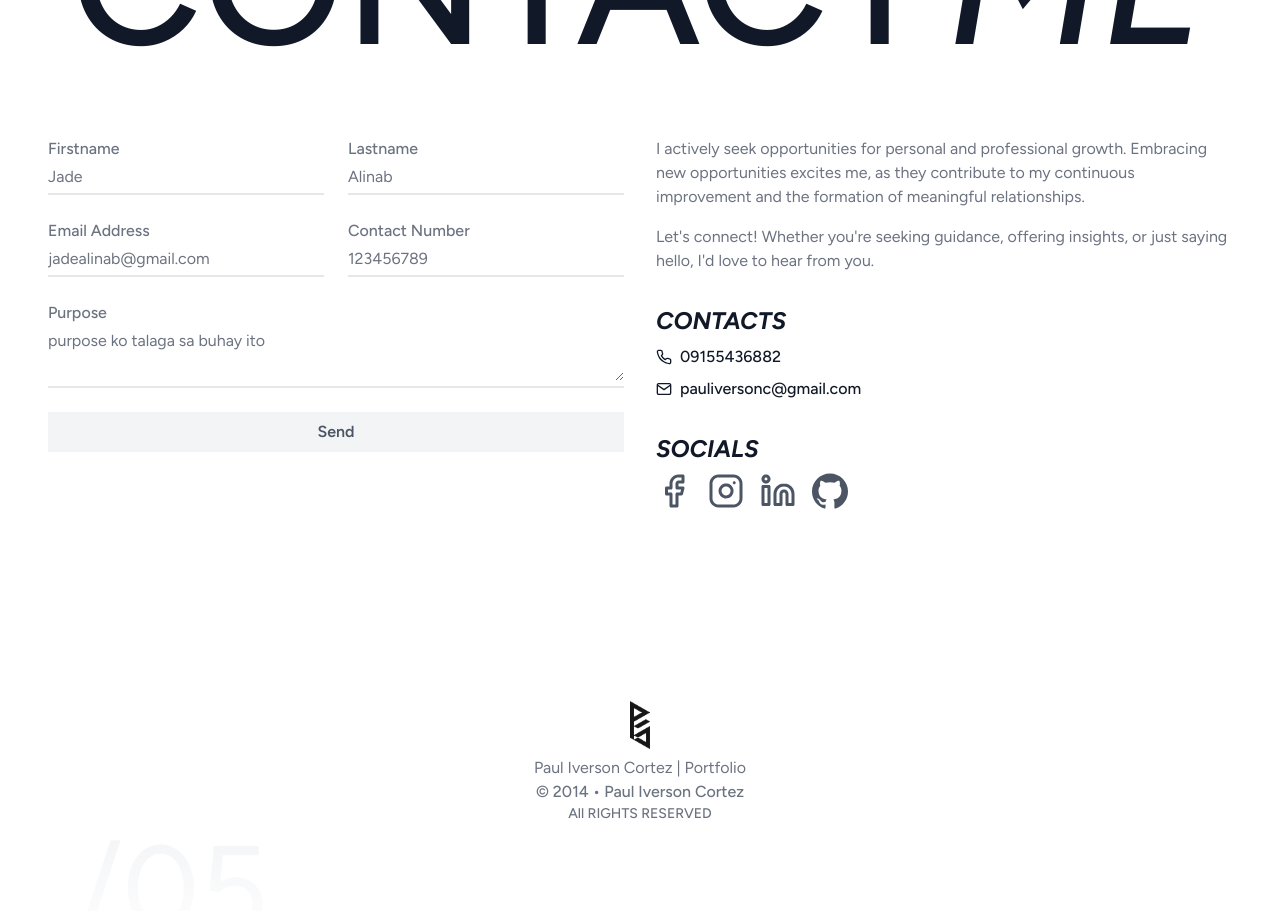
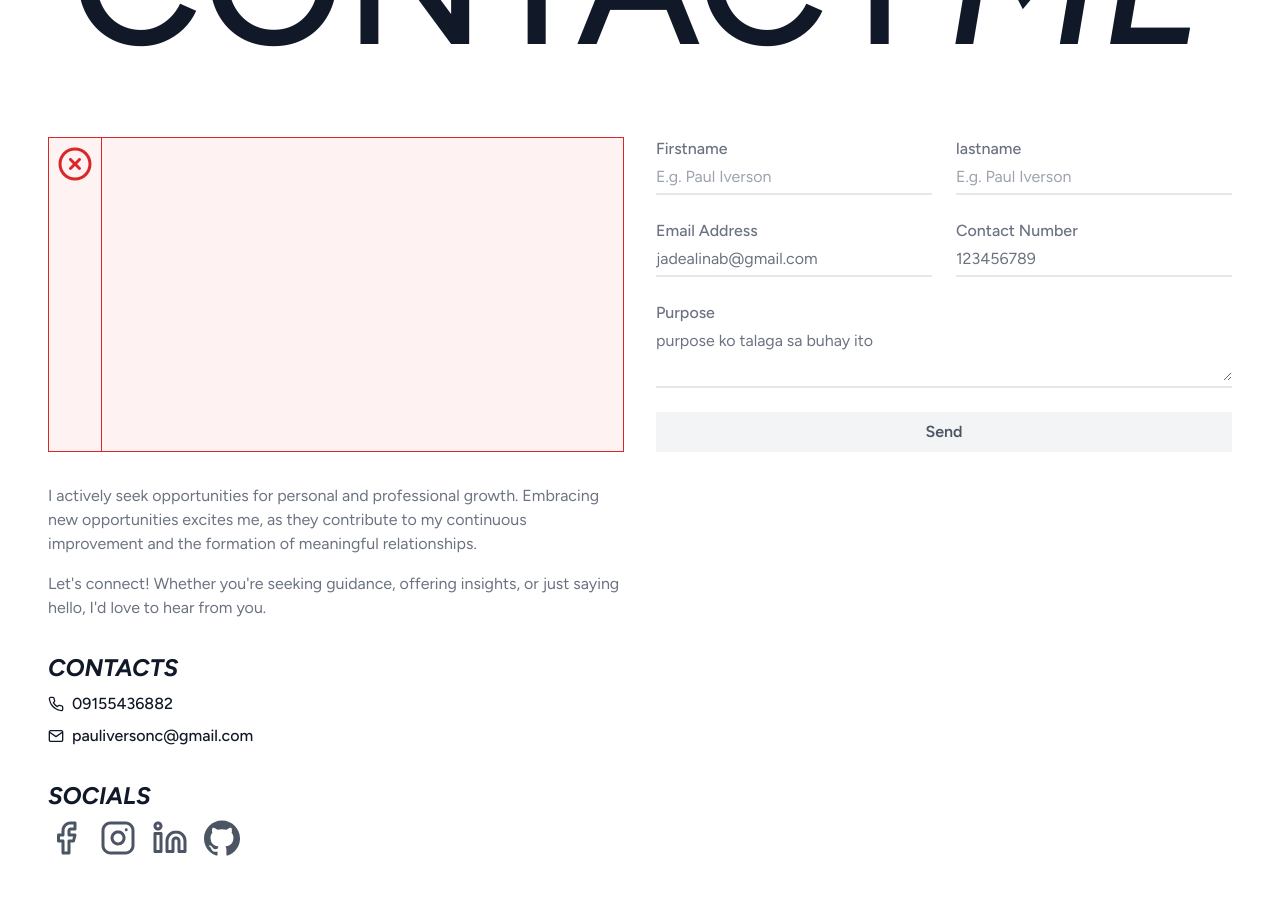
Before and after one commit to pauliversonc/pauliversonc, a Vue app: page / in a window 1280 px wide. Shown: the part 4960-5871 px from the top of the page. Built offline with nearby package versions, Linux system fonts and the light colour scheme.

Commit message:
add form validation fname lname

```diff
--- a/src/components/layout/TheContacts.vue
+++ b/src/components/layout/TheContacts.vue
@@ -1,42 +1,56 @@
 <template >
   <section class="px-4 xs:px-6 md:px-8 lg:px-10 xl:px-12  2xl:px-16 py-8 container mx-auto  flex flex-col lg:grid lg:grid-cols-2  gap-8">
+  <!-- ERROR LIST -->
+  <div class=" text-red-600 flex gap-4 border border-red-600 bg-red-50">
+    <div class="flex justify-center border-r border-red-600 p-2">
+      <svg  class="fill-red-600 h-9 w-9 dark:red-500 group-hover:fill-gray-900 dark:group-hover:fill-dmWhite ease-out duration-300">
+        <use xlink:href="/icons/sprite.svg#icon-x-circle"></use>
+      </svg>
+    </div>
 
+    <ul class="list-disc p-2 flex flex-col justify-center">
+      <li v-for="error in errors.firstname" :key="error">{{ error }}</li>
+    </ul>
+  </div>
 
 <!-- FORM INPUT (LEFT)-->
 <form action="#" @submit.prevent="submitForm" class="container grid gap-6 lg:grid-cols-2  lg:self-start" ref="form">
 
-  <div class="relative
+  <!-- firstname -->
+  <div
+  :class="{'before:w-full': isForm('firstname')}, isFormInvalid('firstname')"
+
+  class="relative
   before:ease-out
   before:duration-300
   before:content-['']
   before:absolute
   before:h-0.5
   before:w-0
-  before:bg-gray-900
-  dark:before:bg-dmWhite
   before:bottom-0
   before:left-0
   before:hover:w-full
   ">
-    <label class="pb-6 font-medium"  for="firstname">Firstname</label>
-    <input class="py-1 w-full focus:outline-none border-b-2 border-gray-200 dark:border-dmBlackTint2 dark:bg-dmBlack dark:placeholder-dmBlackTint2" type="text" placeholder="E.g. Paul Iverson" v-model="form.firstname" name="firstname" id="firstname"   autocomplete="on">
+    <label :class="isFormErrorLabel('firstname')" class="pb-6 font-medium" for="firstname">Firstname</label>
+    <input :class="isFormErrorInput('firstname')" @input="filterInput('firstname')" @focus="resetInput('firstname')" @blur="validateInput('firstname')" class="py-1 w-full focus:outline-none border-b-2 border-gray-200 dark:border-dmBlackTint2 dark:bg-dmBlack " type="text" placeholder="E.g. Paul Iverson" v-model.trim="form.firstname" name="firstname" id="firstname" autocomplete="on">
   </div>
+  <!-- lastname -->
+  <div
+  :class="{'before:w-full': isForm('lastname')}, isFormInvalid('lastname')"
 
-  <div class="relative
+  class="relative
   before:ease-out
   before:duration-300
   before:content-['']
   before:absolute
   before:h-0.5
   before:w-0
-  before:bg-gray-900
-  dark:before:bg-dmWhite
   before:bottom-0
   before:left-0
   before:hover:w-full
   ">
-    <label class="pb-6 font-medium"  for="lastname">Lastname</label>
-    <input class="py-1 w-full focus:outline-none border-b-2 border-gray-200 dark:border-dmBlackTint2 dark:bg-dmBlack dark:placeholder-dmBlackTint2" type="text" placeholder="E.g. Cortez" v-model="form.lastname" name="lastname" id="lastname"   autocomplete="on">
+    <label :class="isFormErrorLabel('lastname')" class="pb-6 font-medium" for="lastname">lastname</label>
+    <input :class="isFormErrorInput('lastname')" @input="filterInput('lastname')" @focus="resetInput('lastname')" @blur="validateInput('lastname')" class="py-1 w-full focus:outline-none border-b-2 border-gray-200 dark:border-dmBlackTint2 dark:bg-dmBlack " type="text" placeholder="E.g. Paul Iverson" v-model.trim="form.lastname" name="lastname" id="lastname" autocomplete="on">
   </div>
 
   <div class="relative
@@ -157,33 +171,103 @@
 import emailjs from 'emailjs-com';
 export default {
   name: 'PauliversoncTheContacts',
+
+  computed: {
+
+  },
   data(){
     return {
       form: {
-        firstname:'Jade',
-        lastname:'Alinab',
+        firstname:'',
+        lastname:'',
         email:'jadealinab@gmail.com',
         contact:'123456789',
         purpose:'purpose ko talaga sa buhay ito',
+      },
 
-      }
+      errors: {
+        firstname: [],
+        lastname: [],
+      },
+
+
+
     };
   },
   methods: {
+
+    // SORT OF COMPUTED
+    // before: Fullwidth when firstname have value or firstname have error
+    isForm(formName){
+      return this.form[formName].length > 0 || this.errors[formName].length > 0;
+    },
+
+    // before: change to red if error else change to black
+    isFormInvalid(formName) {
+      return (this.errors[formName].length > 0) ? 'before:bg-red-600 dark:before:bg-red-500' : 'before:bg-gray-900 dark:before:bg-dmWhite';
+    },
+
+    // text-color change to red if invalid else default
+    isFormErrorLabel(formName) {
+      return (this.errors[formName].length > 0) ? 'text-red-600 dark:text-red-500' : '';
+    },
+    // text-color and placeholder-color change to red if invalid else default
+    isFormErrorInput(formName) {
+      return (this.errors[formName].length > 0) ? 'text-red-600 dark:text-red-500 placeholder:text-red-700 dark:placeholder:text-red-600':'placeholder:text-gray-400 dark:placeholder-dmBlackTint2'
+    },
+
+
+
+    // EVENTS
+    resetInput(formName){
+      this.errors[formName] = [];
+    },
+
+    validateInput(formName) {
+      // firstname
+      console.log(formName)
+
+
+
+      // validate if firstname has a value
+      if(this.form[formName].length > 0) {
+
+        // proceed to validation if form length is lessthan 32
+        if(this.form[formName].length <= 32) {
+          const pattern = /^[a-zA-Z]+(?:\s[a-zA-Z]+)*$/;
+          console.log(pattern.test(this.form[formName]));
+
+          if (pattern.test(this.form[formName])) {
+            console.log('pasok');
+          } else {
+            console.log('no double space');
+            this.errors[formName].push('no double space')
+          }
+        }else {
+          console.log('maximum of 32 string')
+          this.errors[formName].push('maximum of 32 string')
+        }
+      }
+
+      else {
+        console.log('required')
+        this.errors[formName].push('required')
+      }
+
+    },
+
+    filterInput(formName) {
+      this.form[formName] = this.form[formName].replace(/[^a-zA-Z ]+/g, '');
+    },
+
     submitForm(){
       const form = this.$refs.form;
         emailjs.sendForm('service_laz5zne', 'template_kwlkq3b', form, '0Wfiv9HDUBHIc-2NH')
         .then((result) => {
             console.log('SUCCESS!', result.text);
 
-
-
-
-
-
           }, (error) => {
             // Hide loading state
-
 
             console.error(error)
 
```
